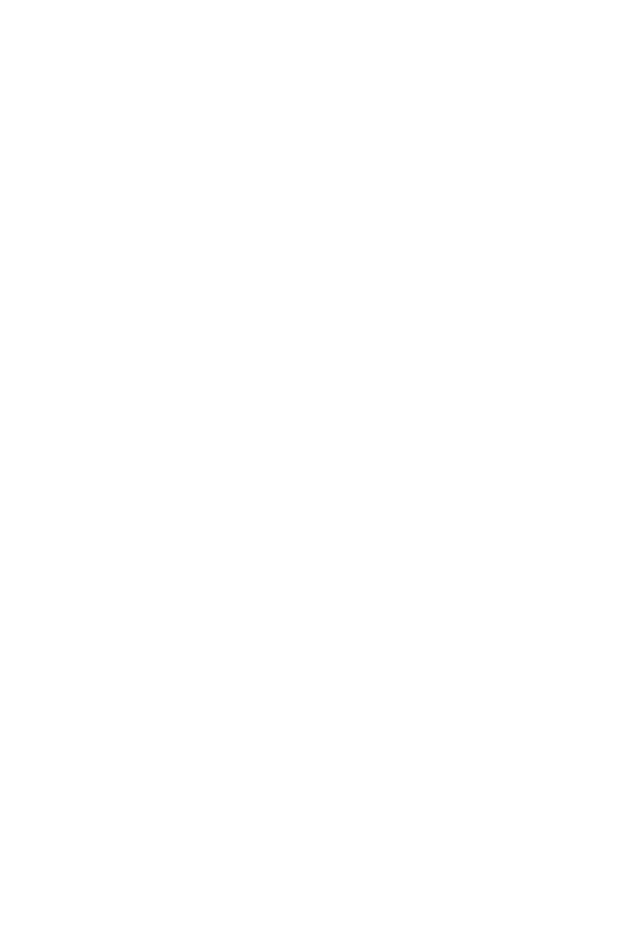
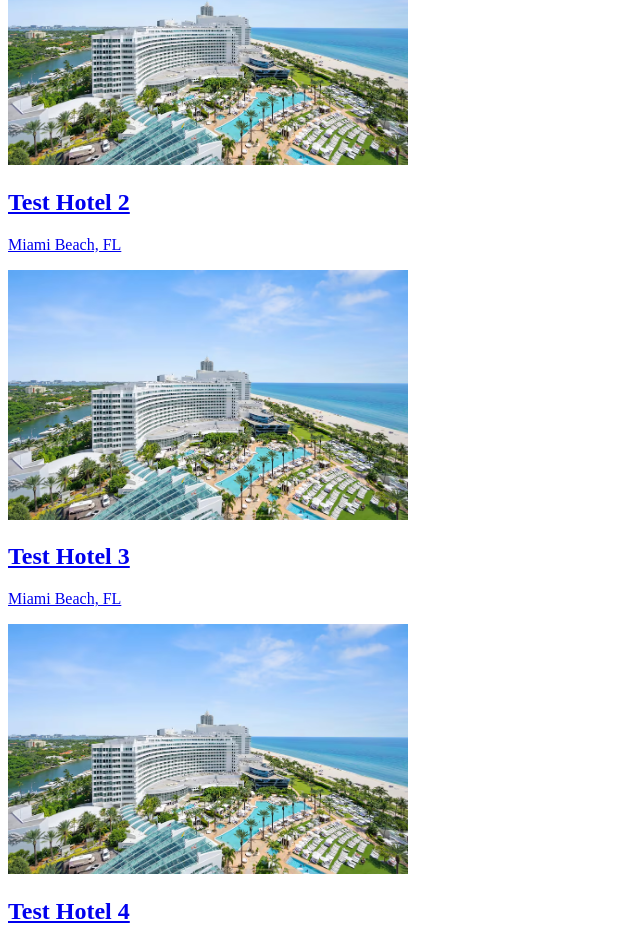
Before and after one commit to mnvargas312/hotel-explorer, a Next.js app in the folder hotel-explorer/: page /hotels in a window 1280 px wide. Shown: the part 520-1465 px from the top of the page, without its empty margins (0-640 px from the left). Before the commit the page ends 800 px from the top, so only its background shows below. Built offline with nearby package versions, Linux system fonts and the light colour scheme.

Commit message:
fix: image path was not formatted correctly across the project

```diff
--- a/hotel-explorer/app/hotels/[slug]/page.jsx
+++ b/hotel-explorer/app/hotels/[slug]/page.jsx
@@ -15,7 +15,7 @@
     <div>
       <h1>{hotel.name}</h1>
       <p>{hotel.description}</p>
-      <img src={`${hotel.image}`} alt={hotel.name} width={400} />
+      <img src={`/images/${hotel.image}`} alt={hotel.name} width={400} />
     </div>
   );
 }
--- /dev/null
+++ b/hotel-explorer/app/layout.js
@@ -0,0 +1,12 @@
+export const metadata = {
+  title: 'Next.js',
+  description: 'Generated by Next.js',
+}
+
+export default function RootLayout({ children }) {
+  return (
+    <html lang="en">
+      <body>{children}</body>
+    </html>
+  )
+}
--- a/hotel-explorer/components/HotelCard.jsx
+++ b/hotel-explorer/components/HotelCard.jsx
@@ -4,6 +4,7 @@
 import Link from 'next/link';
 
 export default function HotelCard({ hotel }) {
+  console.log(`/images/${hotel.image}`);
   return (
     <div className="border rounded-md p-4 shadow hover:shadow-lg transition">
       <Link href={`/hotels/${hotel.slug}`}>
--- a/hotel-explorer/data/hotels.json
+++ b/hotel-explorer/data/hotels.json
@@ -4,9 +4,39 @@
     "name": "Oceanview Suites",
     "location": "Miami Beach, FL",
     "price": 250,
-    "image": "/images/hotel1.jpg",
+    "image": "hotel1.jpg",
     "amenities": ["Pool", "Wi-Fi", "Breakfast"],
     "slug": "oceanview-suites",
     "description": "Enjoy beachfront views and premium service."
+  },
+  {
+    "id": "2",
+    "name": "Test Hotel 2",
+    "location": "Miami Beach, FL",
+    "price": 250,
+    "image": "hotel1.jpg",
+    "amenities": ["Pool", "Wi-Fi", "Breakfast"],
+    "slug": "test2",
+    "description": "Enjoy beachfront views and premium service."
+  },
+  {
+    "id": "3",
+    "name": "Test Hotel 3",
+    "location": "Miami Beach, FL",
+    "price": 250,
+    "image": "hotel1.jpg",
+    "amenities": ["Pool", "Wi-Fi", "Breakfast"],
+    "slug": "test3",
+    "description": "Enjoy beachfront views and premium service."
+  },
+  {
+    "id": "4",
+    "name": "Test Hotel 4",
+    "location": "Miami Beach, FL",
+    "price": 250,
+    "image": "hotel1.jpg",
+    "amenities": ["Pool", "Wi-Fi", "Breakfast"],
+    "slug": "test4",
+    "description": "Enjoy beachfront views and premium service."
   }
 ]
```
